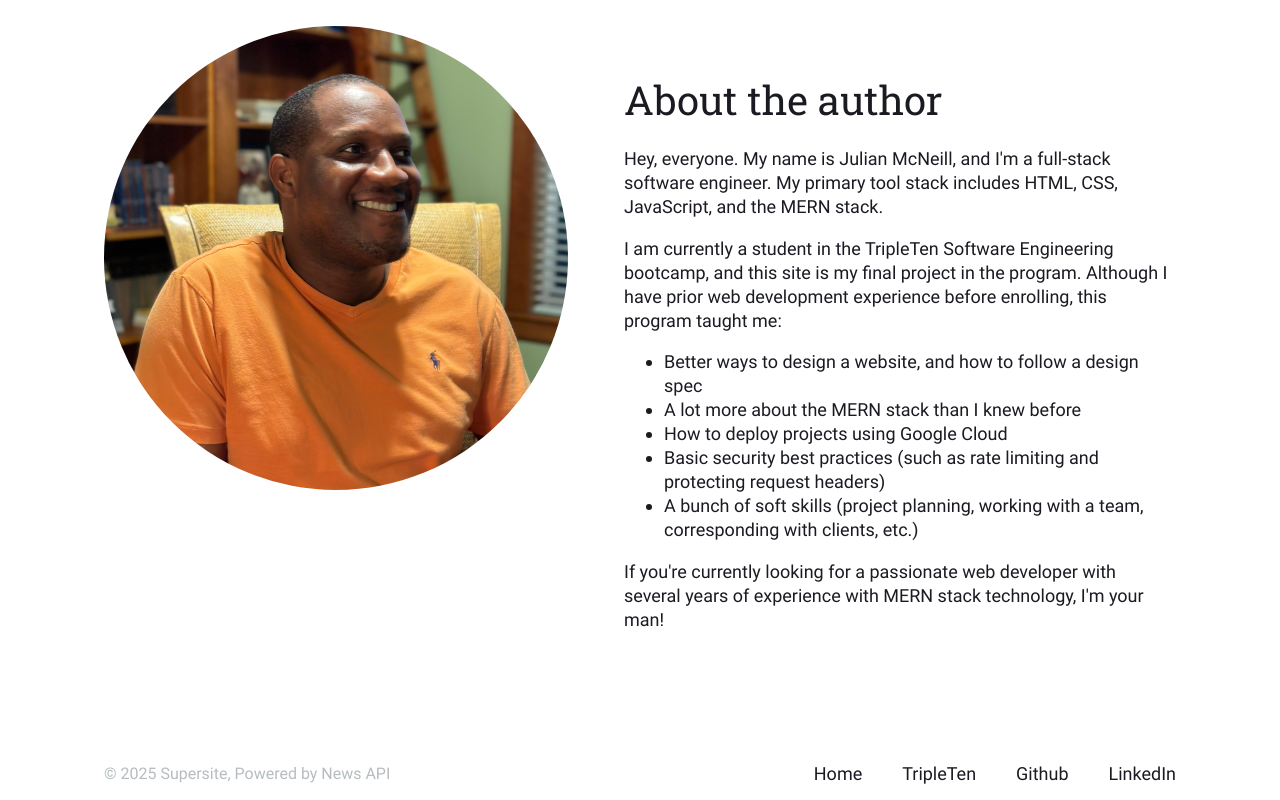
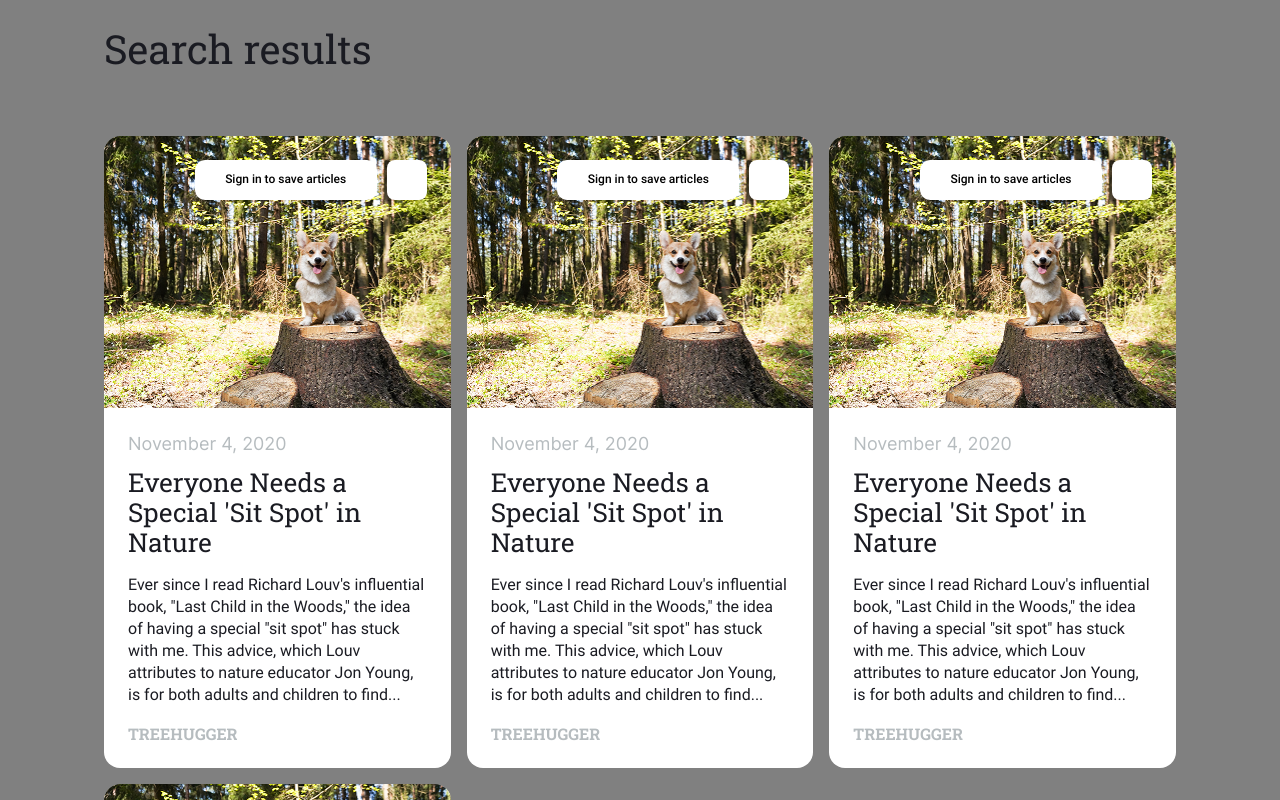
Before and after one commit to Julesdowork/se_project_news, a React (Vite) app: page / in a window 1280 px wide. Shown: the part 640-1440 px from the top of the page. Built offline with nearby package versions, Linux system fonts and the light colour scheme.

Commit message:
Add Main, NewsCardList, NewsCard components and style them

```diff
--- a/src/components/App/App.jsx
+++ b/src/components/App/App.jsx
@@ -3,6 +3,7 @@ import { useState } from "react";
 import "./App.css";
 
 import Header from "../Header/Header";
+import Main from "../Main/Main";
 import About from "../About/About";
 import Footer from "../Footer/Footer";
 
@@ -11,6 +12,7 @@ function App() {
     <div className="page">
       <div className="page__content">
         <Header />
+        <Main />
         <About />
         <Footer />
       </div>
--- /dev/null
+++ b/src/components/Main/Main.css
@@ -0,0 +1,34 @@
+.main {
+  padding: 80px 104px;
+  display: flex;
+  flex-direction: column;
+  background-color: gray;
+}
+
+.main__heading {
+  margin: 0;
+  font-family: "Roboto Slab", Arial, Helvetica, sans-serif;
+  font-weight: 400;
+  font-size: 40px;
+  line-height: 1.15;
+  color: #1a1b22;
+}
+
+.main__btn {
+  background-color: #fff;
+  border: none;
+  border-radius: 80px;
+  color: #1a1b22;
+  max-width: 288px;
+  width: 100%;
+  padding: 20px 0;
+  font-family: Roboto, Arial, Helvetica, sans-serif;
+  font-weight: 500;
+  font-size: 18px;
+  line-height: 1.33;
+  align-self: center;
+}
+
+.main__btn:hover {
+  background-color: #e8e8e8;
+}
--- /dev/null
+++ b/src/components/Main/Main.jsx
@@ -0,0 +1,16 @@
+import "./Main.css";
+import NewsCardList from "../NewsCardList/NewsCardList";
+
+function Main() {
+  return (
+    <main className="main">
+      <h2 className="main__heading">Search results</h2>
+      <NewsCardList />
+      <button type="button" className="main__btn">
+        Show more
+      </button>
+    </main>
+  );
+}
+
+export default Main;
--- /dev/null
+++ b/src/components/NewsCard/NewsCard.css
@@ -0,0 +1,90 @@
+.news-card {
+  background-color: #fff;
+  border-radius: 16px;
+  overflow: hidden;
+  position: relative;
+}
+
+.news-card__link {
+  text-decoration: none;
+  color: #1a1b22;
+}
+
+.news-card__img {
+  background-image: url("../../assets/dog.jpg");
+  width: 100%;
+  height: 272px;
+}
+
+.news-card__save-btn {
+  width: 40px;
+  height: 40px;
+  position: absolute;
+  top: 24px;
+  right: 24px;
+  border: none;
+  border-radius: 8px;
+  background-color: #fff;
+}
+
+.news-card__save-btn::before {
+  content: "Sign in to save articles";
+  background-color: #fff;
+  color: #000;
+  font-family: Roboto, Arial, Helvetica, sans-serif;
+  font-weight: 500;
+  font-size: 12px;
+  border-radius: 10px;
+  padding: 11px 20px;
+  position: absolute;
+  top: 0px;
+  right: 5px;
+  width: 182px;
+  height: 40px;
+  box-sizing: border-box;
+  display: flex;
+  justify-content: center;
+  align-items: center;
+  transform: translateX(-45px);
+}
+
+.news-card__info {
+  padding: 24px;
+}
+
+.news-card__date {
+  margin: 0 0 12px;
+  font-family: Inter, Arial, Helvetica, sans-serif;
+  font-weight: 400;
+  font-size: 18px;
+  line-height: 1.33;
+  color: #b6bcbf;
+}
+
+.news-card__title {
+  margin: 0 0 16px;
+  font-family: "Roboto Slab", Arial, Helvetica, sans-serif;
+  font-weight: 400;
+  font-size: 26px;
+  line-height: 1.15;
+  color: #1a1b22;
+}
+
+.news-card__description {
+  margin: 0 0 18px;
+  font-family: Roboto, Arial, Helvetica, sans-serif;
+  font-weight: 400;
+  font-size: 16px;
+  line-height: 1.375;
+  color: #1a1b22;
+}
+
+.news-card__source {
+  margin: 0;
+  font-family: "Roboto Slab", Arial, Helvetica, sans-serif;
+  font-weight: 700;
+  font-size: 16px;
+  line-height: 1.25;
+  color: #b6bcbf;
+  text-transform: uppercase;
+}
--- /dev/null
+++ b/src/components/NewsCard/NewsCard.jsx
@@ -0,0 +1,28 @@
+import "./NewsCard.css";
+
+function NewsCard() {
+  return (
+    <li className="news-card">
+      <a href="#" className="news-card__link">
+        <div className="news-card__img"></div>
+        {/* <div className="news-card__tooltip">Sign in to save articles</div> */}
+        <button type="button" className="news-card__save-btn"></button>
+        <div className="news-card__info">
+          <p className="news-card__date">November 4, 2020</p>
+          <h3 className="news-card__title">
+            Everyone Needs a Special 'Sit Spot' in Nature
+          </h3>
+          <p className="news-card__description">
+            Ever since I read Richard Louv's influential book, "Last Child in
+            the Woods," the idea of having a special "sit spot" has stuck with
+            me. This advice, which Louv attributes to nature educator Jon Young,
+            is for both adults and children to find...
+          </p>
+          <p className="news-card__source">Treehugger</p>
+        </div>
+      </a>
+    </li>
+  );
+}
+
+export default NewsCard;
--- /dev/null
+++ b/src/components/NewsCardList/NewsCardList.css
@@ -0,0 +1,8 @@
+.news-card-list {
+  margin: 64px 0;
+  padding: 0;
+  list-style-type: none;
+  display: grid;
+  grid-template-columns: repeat(3, auto);
+  gap: 16px;
+}
--- /dev/null
+++ b/src/components/NewsCardList/NewsCardList.jsx
@@ -0,0 +1,15 @@
+import "./NewsCardList.css";
+import NewsCard from "../NewsCard/NewsCard";
+
+function NewsCardList() {
+  return (
+    <ul className="news-card-list">
+      <NewsCard />
+      <NewsCard />
+      <NewsCard />
+      <NewsCard />
+    </ul>
+  );
+}
+
+export default NewsCardList;
--- a/src/vendor/fonts.css
+++ b/src/vendor/fonts.css
@@ -25,3 +25,10 @@
   font-weight: 700;
   src: url("./fonts/roboto-slab-700.woff") format("woff");
 }
+
+@font-face {
+  font-family: Inter;
+  font-style: normal;
+  font-weight: 400;
+  src: url("./fonts/inter-400-regular.woff") format("woff");
+}
```
Also changed, not shown: src/assets/dog.jpg (added), src/vendor/fonts/inter-400-regular.woff (added).
